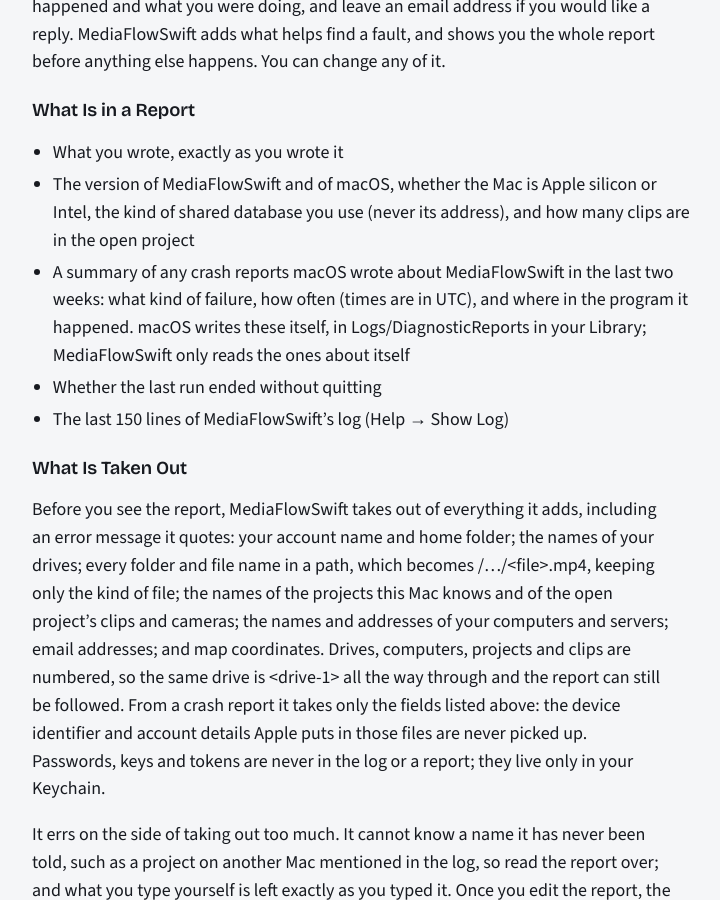
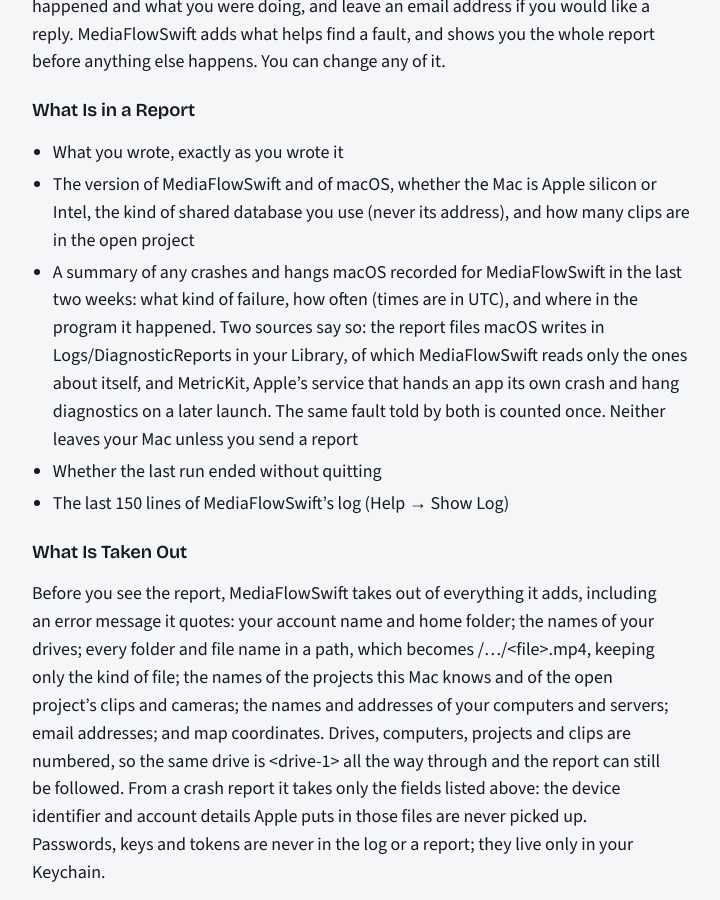
Before and after one commit to mwmike/mediaflowswift.com, a Jekyll site: the page built from manual/index.md, in a window 1280 px wide and 900 px high, scrolled down 144453 px. Shown: the whole window, without its empty margins (80-800 px from the left). Built offline with Jekyll 4.4.1, drawn with Linux system fonts in a browser that asks for light colours.

Commit message:
manual: refresh from MediaFlowSwift 1.10.25
Co-Authored-By: Claude Fable 5.1 <noreply@anthropic.com>

```diff
--- a/manual/index.md
+++ b/manual/index.md
@@ -3585,7 +3585,7 @@ Choose Help → Report a Problem…, or click Report a Problem… where it is of
 
 - What you wrote, exactly as you wrote it
 - The version of MediaFlowSwift and of macOS, whether the Mac is Apple silicon or Intel, the kind of shared database you use (never its address), and how many clips are in the open project
-- A summary of any crash reports macOS wrote about MediaFlowSwift in the last two weeks: what kind of failure, how often (times are in UTC), and where in the program it happened. macOS writes these itself, in Logs/DiagnosticReports in your Library; MediaFlowSwift only reads the ones about itself
+- A summary of any crashes and hangs macOS recorded for MediaFlowSwift in the last two weeks: what kind of failure, how often (times are in UTC), and where in the program it happened. Two sources say so: the report files macOS writes in Logs/DiagnosticReports in your Library, of which MediaFlowSwift reads only the ones about itself, and MetricKit, Apple’s service that hands an app its own crash and hang diagnostics on a later launch. The same fault told by both is counted once. Neither leaves your Mac unless you send a report
 - Whether the last run ended without quitting
 - The last 150 lines of MediaFlowSwift’s log (Help → Show Log)
 
```
